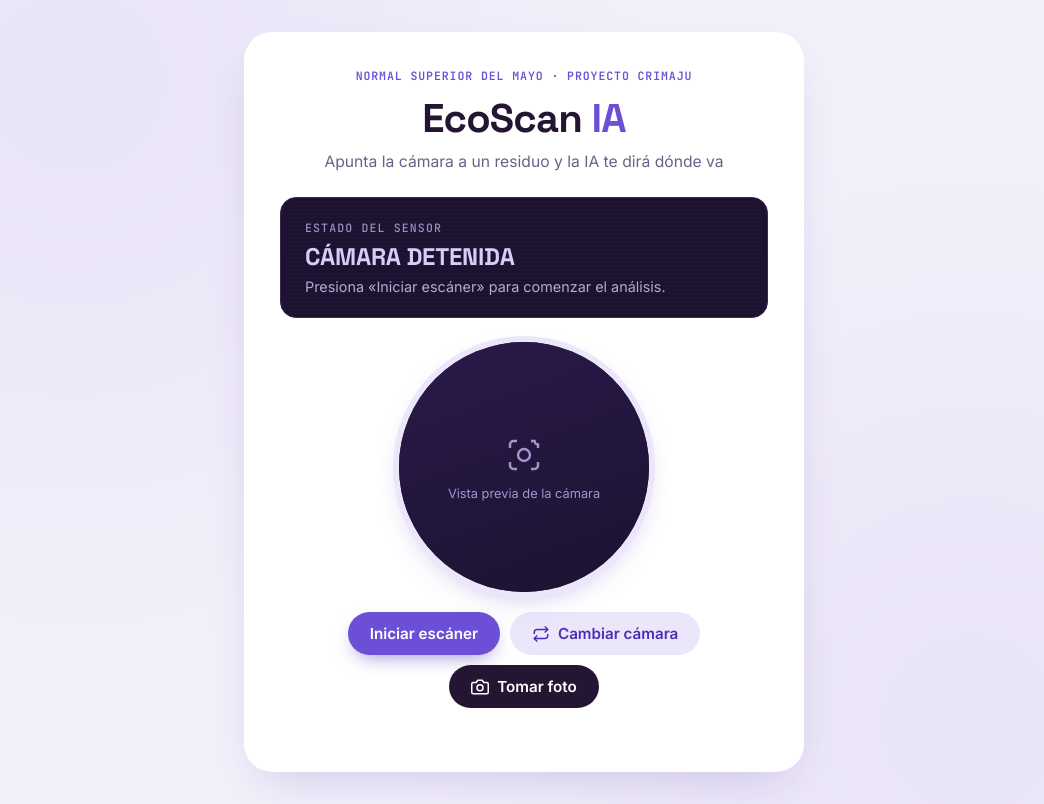
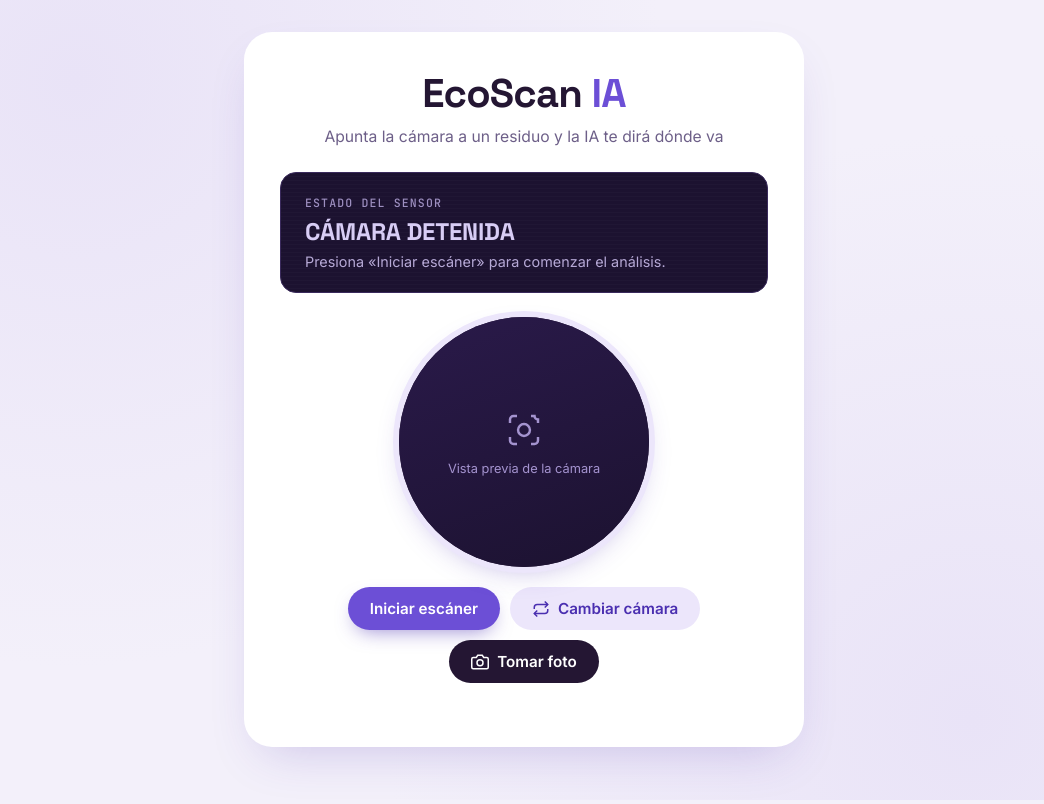
Before and after one commit to kenerbotina/tallerdeingenieria, a plain HTML site: page index.html in a window 1280 px wide. Shown: the whole page, without its empty margins (116-1160 px from the left). Drawn offline with Linux system fonts and the light colour scheme.

Commit message:
Remove eyebrow paragraph from header

```diff
--- a/index.html
+++ b/index.html
@@ -19,7 +19,6 @@
 <main class="container">
 
   <header class="header">
-    <p class="eyebrow">Normal Superior del Mayo · Proyecto CRIMAJU</p>
     <h1>EcoScan <span>IA</span></h1>
     <p class="subtitle">Apunta la cámara a un residuo y la IA te dirá dónde va</p>
   </header>
```
